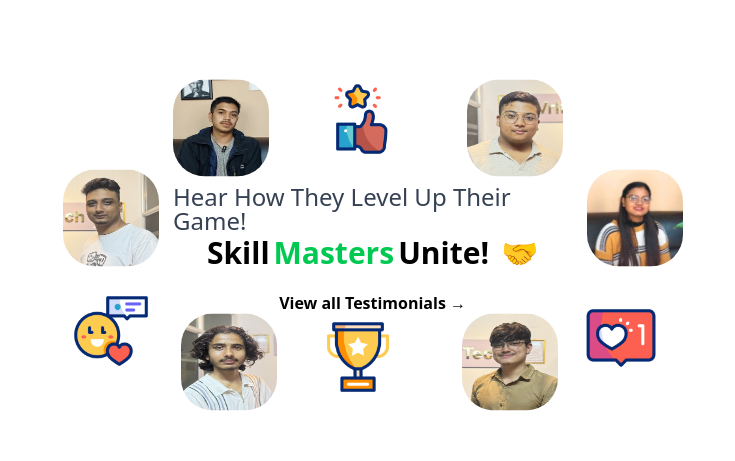
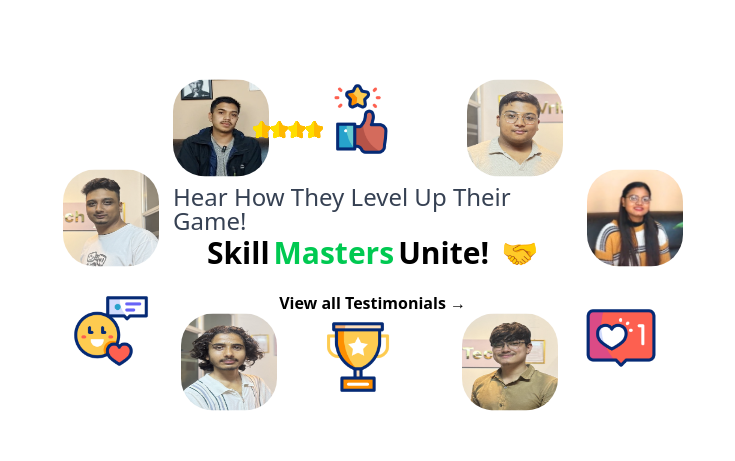
Before and after one commit to manojpun7/Tasks, a React (Vite) app: page / in a window 1280 px wide. Shown: the part 160-621 px from the top of the page, without its empty margins (272-1007 px from the left). Built offline with nearby package versions, Linux system fonts and the light colour scheme.

Commit message:
added rating animation

```diff
--- a/src/index.css
+++ b/src/index.css
@@ -27,3 +27,21 @@
 html {
   scroll-behavior: smooth;
 }
+@keyframes blink2s {
+  0%, 49.9% {
+    opacity: 1;
+  }
+  50%, 100% {
+    opacity: 0;
+  }
+}
+
+.animate-blink2s-user1 {
+  animation: blink2s 4s infinite ease-in-out;
+  animation-delay: 0s;
+}
+
+.animate-blink2s-user6 {
+  animation: blink2s 4s infinite ease-in-out;
+  animation-delay: 2s; /* offset by 2 seconds */
+}
--- a/src/tasks/Task1.jsx
+++ b/src/tasks/Task1.jsx
@@ -12,6 +12,7 @@ import emoji3 from "../assets/task1/emoji3.gif";
 import emoji4 from "../assets/task1/emoji4.gif";
 import rating from "../assets/task1/rating.png";
 import TestimonialCard from "../components/task1/TestimonialCard";
+import previewVideo from "../assets/task1/video.mp4";
 
 const Task1 = () => {
   const [mainHovered, setMainHovered] = useState(false);
@@ -127,17 +128,20 @@ const Task1 = () => {
       >
         <div className="absolute top-[178px] left-[292px] w-[630px] h-[341px] opacity-100">
           {images.map((image) => (
+            <div key={image.id}>
               <img
-              key={image.id}
                 src={image.src}
                 alt={image.alt}
                 onMouseEnter={() => {
-                if (mainHovered && image.id === "user1") {
-                  setHoveredId("user1");
+                  if (
+                    mainHovered &&
+                    (image.id === "user1" || image.id === "user6")
+                  ) {
+                    setHoveredId(image.id);
                   }
                 }}
                 onMouseLeave={() => {
-                if (image.id === "user1") {
+                  if (image.id === "user1" || image.id === "user6") {
                     setHoveredId(null);
                   }
                 }}
@@ -150,11 +154,38 @@ const Task1 = () => {
                     : {}
                 }
               />
+              <img
+  src={rating}
+  alt="Rating for User1"
+  className={`absolute w-[70px] h-auto z-40 transition-all duration-700 ease-in-out animate-blink2s-user1
+    ${mainHovered ? "top-[-120px] left-[-5px]" : "top-[25px] left-[200px]"}`}
+/>
+
+<img
+  src={rating}
+  alt="Rating for User6"
+  className={`absolute w-[70px] h-auto z-40 transition-all duration-700 ease-in-out animate-blink2s-user6
+    ${mainHovered ? "bottom-[-100px] right-[0px]" : "bottom-[20px] right-[70px]"}`}
+/>
+
+            </div>
           ))}
 
           {mainHovered && hoveredId === "user1" && (
             <div className="absolute top-[-40px] left-[-90px] z-50">
               <TestimonialCard />
+            </div>
+          )}
+
+          {mainHovered && hoveredId === "user6" && (
+            <div className="absolute bottom-[-10px] right-[-25px] z-50 w-[250px] h-[300px] rounded-lg overflow-hidden shadow-lg">
+              <video
+                src={previewVideo}
+                autoPlay
+                muted
+                loop
+                className="w-full h-full object-cover"
+              />
             </div>
           )}
 
```
Also changed, not shown: src/assets/task1/rating.png. Lines whose indentation alone changed are shown as unchanged.
